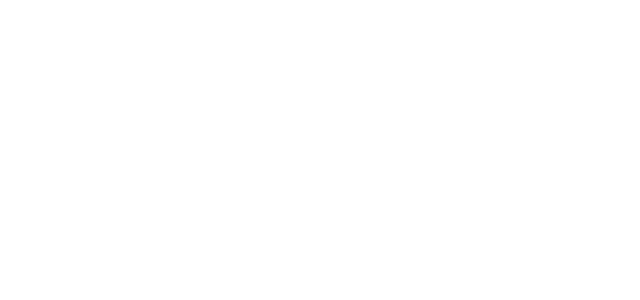
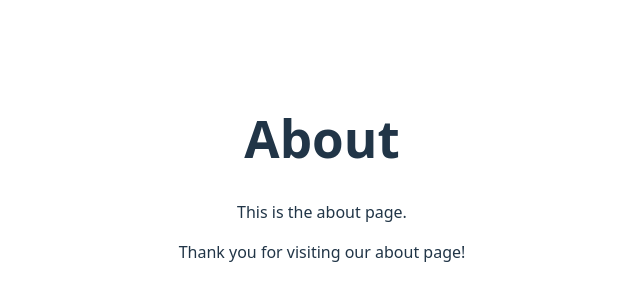
Before and after one commit to Oriana11/routing-react-project, a React (Vite) app: page /about in a window 1280 px wide. Shown: the part 222-522 px from the top of the page, without its empty margins (318-958 px from the left). Built offline with nearby package versions, Linux system fonts and the light colour scheme.

Commit message:
Added routing

```diff
--- a/package.json
+++ b/package.json
@@ -11,7 +11,8 @@
   },
   "dependencies": {
     "react": "^19.1.0",
-    "react-dom": "^19.1.0"
+    "react-dom": "^19.1.0",
+    "react-router-dom": "^7.6.0"
   },
   "devDependencies": {
     "@eslint/js": "^9.25.0",
--- a/src/App.jsx
+++ b/src/App.jsx
@@ -1,10 +1,20 @@
-import { useState } from 'react'
 import './App.css'
+import Home from './components/Home'
+import About from './components/About'
+import Contact from './components/Contact'
+import { BrowserRouter as Router, Routes, Route } from 'react-router-dom'
 
 function App() {
 
   return (
     <div>
+      <Router>
+        <Routes>
+          <Route path="/" element={<Home />} />
+          <Route path="/about" element={<About />} />
+          <Route path="/contact" element={<Contact />} />
+        </Routes>
+      </Router>
 
     </div>
   )
--- /dev/null
+++ b/src/components/About.jsx
@@ -0,0 +1,11 @@
+function About() {
+  return (
+    <div>
+      <h1>About</h1>
+      <p>This is the about page.</p>
+      <p>Thank you for visiting our about page!</p>
+    </div>
+  );
+}
+
+export default About;
--- /dev/null
+++ b/src/components/Contact.jsx
@@ -0,0 +1,10 @@
+function Contact(){
+    return(
+        <div className="contact">
+            <h1>Contact</h1>
+            <p>If you have any questions, feel free to reach out!</p>
+        </div>
+    );
+}
+
+export default Contact;
--- /dev/null
+++ b/src/components/Home.jsx
@@ -0,0 +1,10 @@
+function Home() {
+  return (
+    <div>
+      <h1>Welcome to the Home Page</h1>
+      <p>This is the home page of our application.</p>
+    </div>
+  );
+}
+
+export default Home;
```
Also changed, not shown: 1 other file (tests, documents, lock files or other folders).
